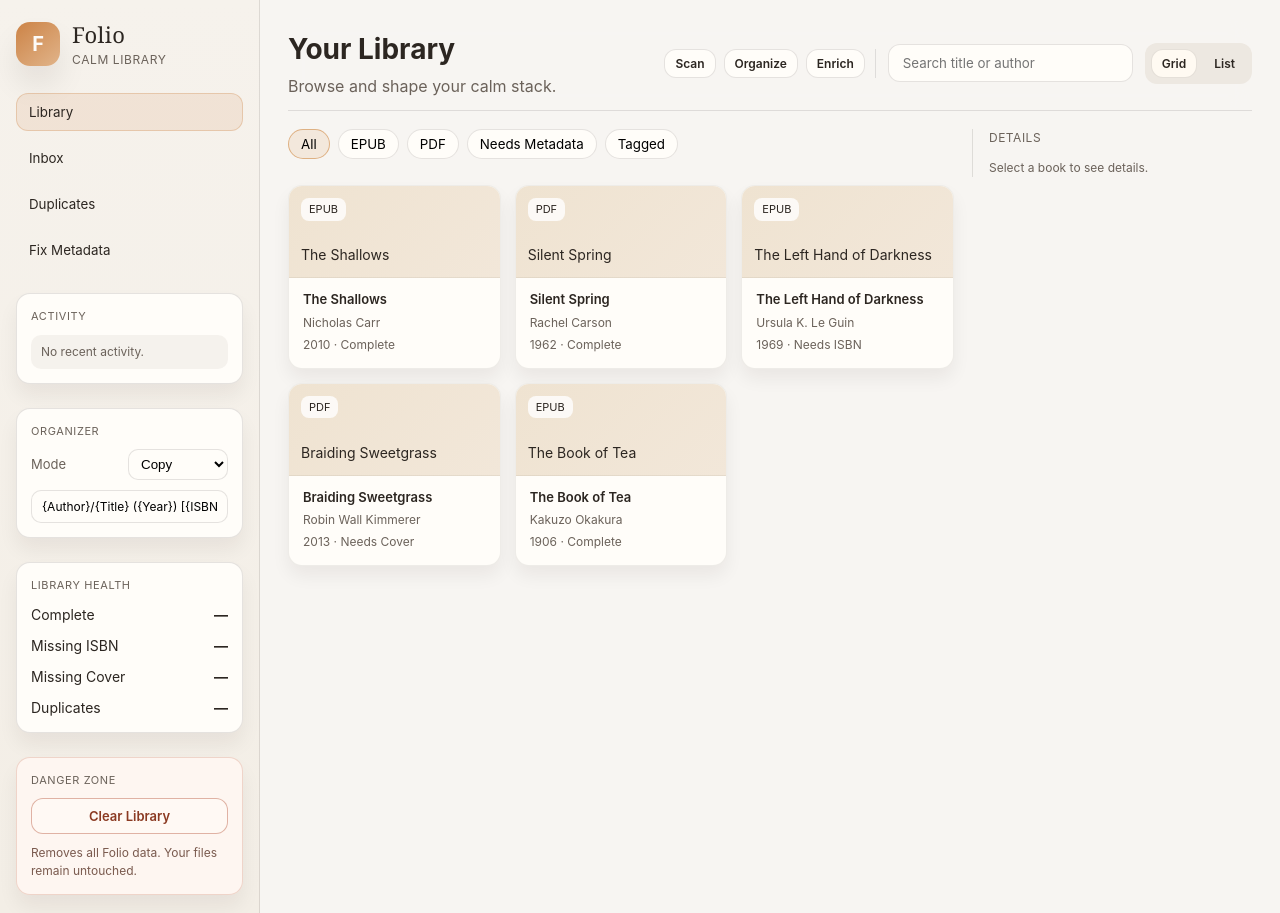
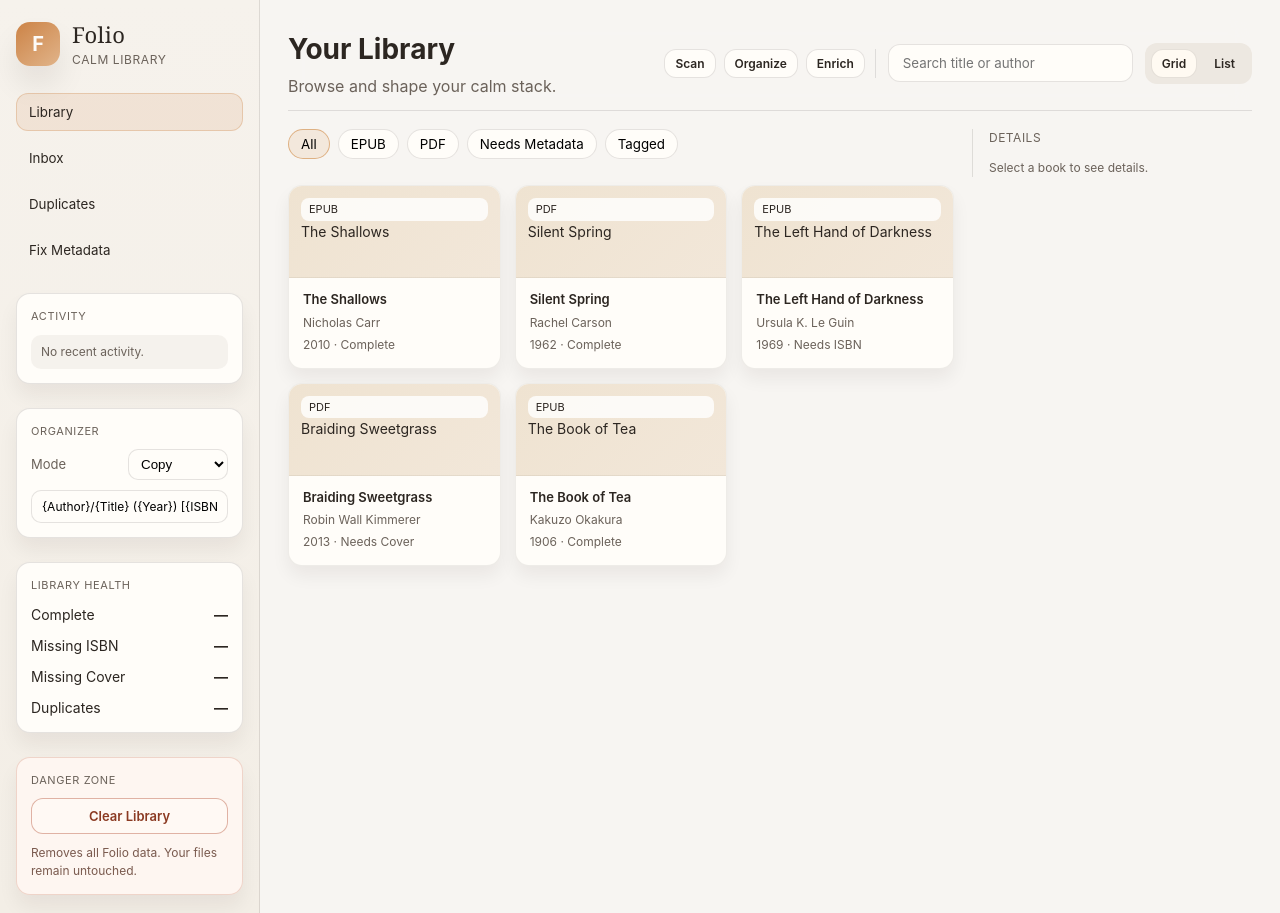
Before and after one commit to bkeetman/folio, a React (Vite) app in the folder apps/desktop/: page / in a window 1280 px wide. Built offline with nearby package versions, Linux system fonts and the light colour scheme.

Commit message:
log cover inserts and improve image fallback

```diff
--- a/apps/desktop/src/App.css
+++ b/apps/desktop/src/App.css
@@ -647,13 +647,20 @@
   justify-content: space-between;
   border-bottom: 1px solid rgba(44, 38, 33, 0.06);
   position: relative;
+  overflow: hidden;
 }
 
 .cover-image {
+  position: absolute;
+  inset: 0;
   width: 100%;
-  height: 120px;
+  height: 100%;
   object-fit: cover;
-  border-radius: 10px;
+}
+
+.cover-fallback {
+  position: relative;
+  z-index: 1;
 }
 
 .cover-title {
--- a/apps/desktop/src/App.tsx
+++ b/apps/desktop/src/App.tsx
@@ -782,13 +782,19 @@ function App() {
                       >
                         <div className="cover">
                           {book.cover ? (
-                            <img className="cover-image" src={book.cover} alt="" />
-                          ) : (
-                            <>
-                              <div className="cover-badge">{book.format}</div>
-                              <div className="cover-title">{book.title}</div>
-                            </>
-                          )}
+                            <img
+                              className="cover-image"
+                              src={book.cover}
+                              alt=""
+                              onError={(event) => {
+                                event.currentTarget.style.display = "none";
+                              }}
+                            />
+                          ) : null}
+                          <div className="cover-fallback">
+                            <div className="cover-badge">{book.format}</div>
+                            <div className="cover-title">{book.title}</div>
+                          </div>
                         </div>
                         <div className="card-body">
                           <div className="card-title">{book.title}</div>
```
Also changed, not shown: 1 other file (tests, documents, lock files or other folders).
